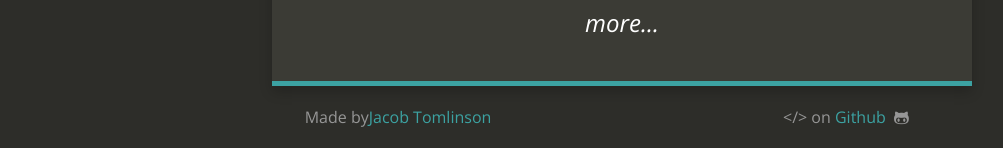
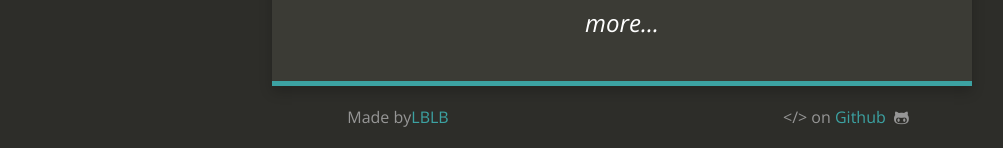
Before and after one commit to eski1337/lblb-it-ffd00, a Jekyll site: the page built from index.html, in a window 1280 px wide. Shown: the part 749-897 px from the top of the page, without its empty margins (18-1021 px from the left). Built offline with Jekyll 4.4.1, drawn with Linux system fonts in a browser that asks for light colours; nearby versions of some CDN libraries.

Commit message:
_config.yml: changed

```diff
--- a/_config.yml
+++ b/_config.yml
@@ -22,7 +22,7 @@ xing_link: null
 facebook_link: null
 footer_left: >-
   Made by<a
-  href="https://twitter.com/lukasdmo">Jacob Tomlinson</a>
+  href="https://twitter.com/lukasdmo">LBLB</a>
 footer_right: >-
   &lt;/&gt; on <a
   href="https://github.com/jacobtomlinson/carte-noire">Github</a> &nbsp;<i
```
